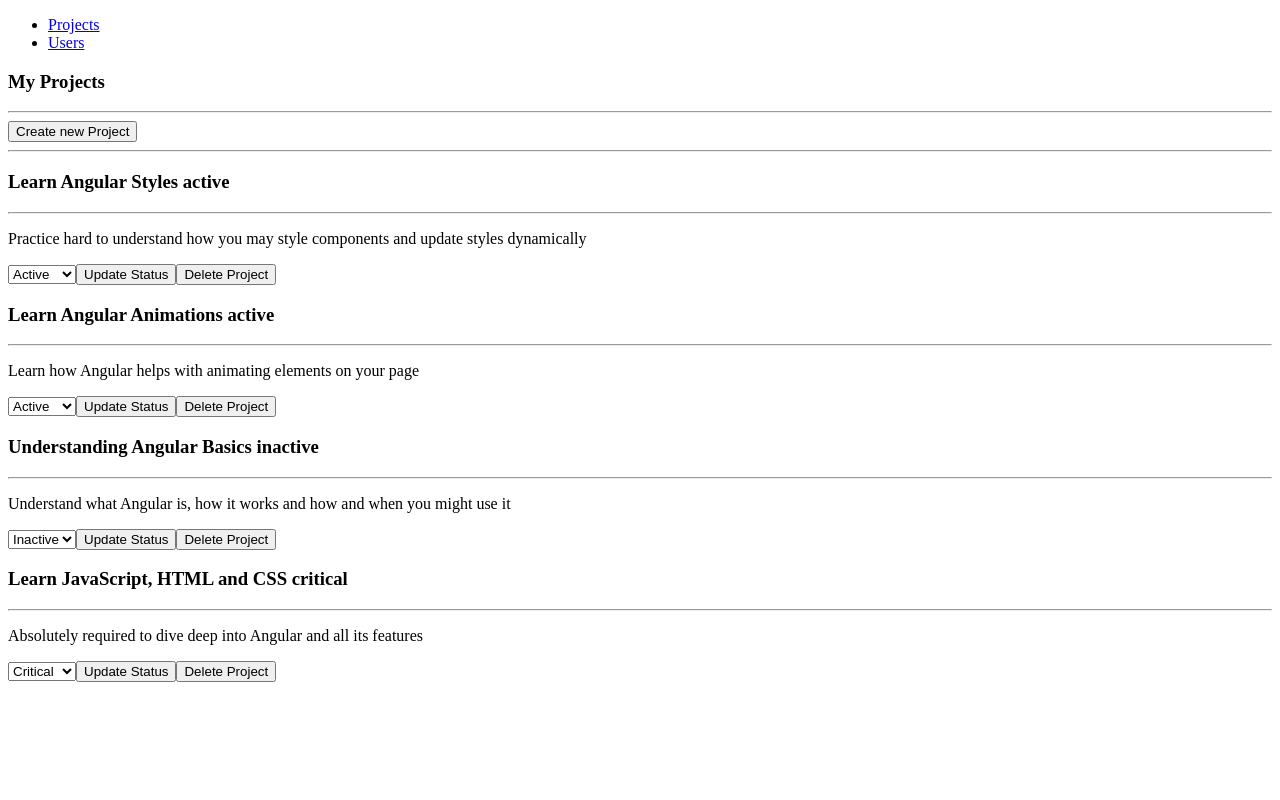
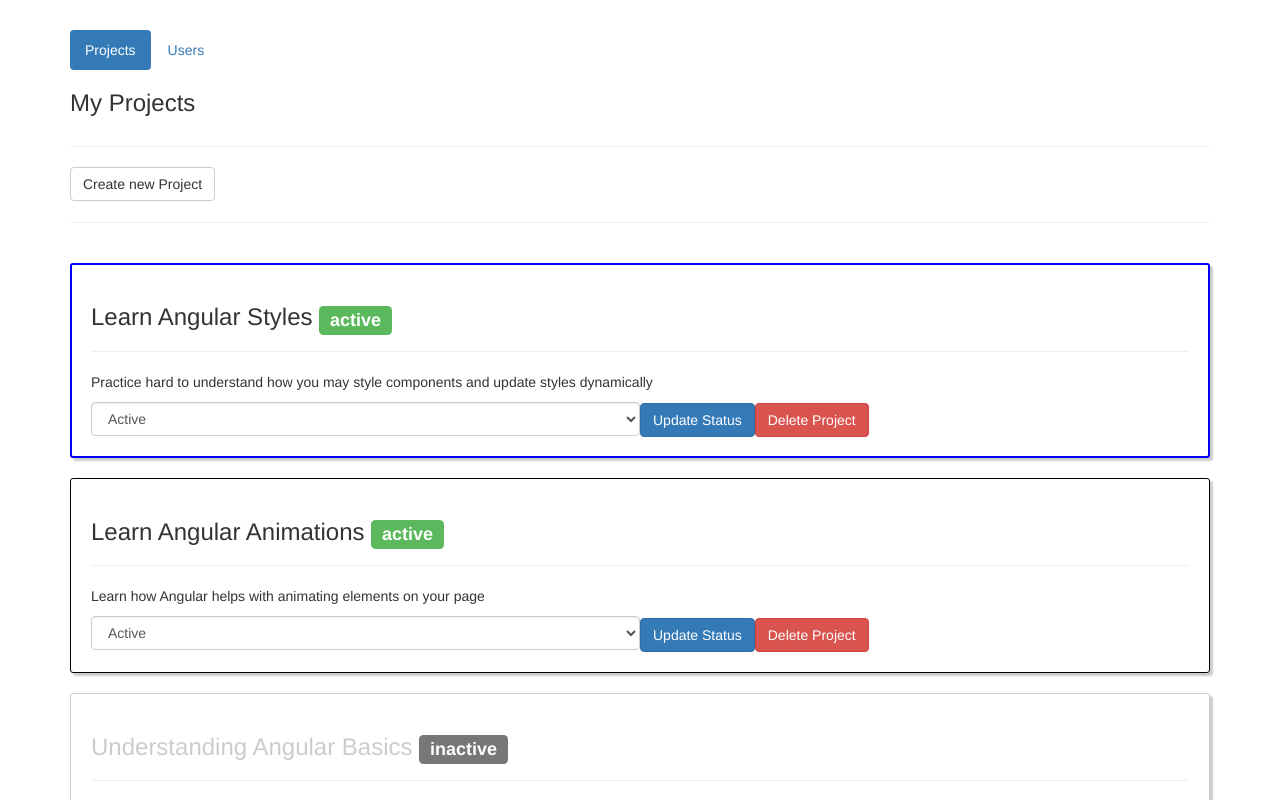
Before and after one commit to saibot777/ngFrenzyAnimate, an Angular app: page / in a window 1280 px wide. Shown: the top 800 px of the page. Built offline with nearby package versions, Linux system fonts and the light colour scheme.

Commit message:
UI heavy update...

```diff
--- a/package.json
+++ b/package.json
@@ -20,6 +20,7 @@
     "@angular/platform-browser": "^4.0.0",
     "@angular/platform-browser-dynamic": "^4.0.0",
     "@angular/router": "^4.0.0",
+    "bootstrap": "^3.3.7",
     "core-js": "^2.4.1",
     "rxjs": "^5.1.0",
     "zone.js": "^0.8.4"
--- a/src/app/app.component.css
+++ b/src/app/app.component.css
@@ -0,0 +1,3 @@
+.container{
+  margin-top: 30px;
+}
--- a/src/app/project/project.component.css
+++ b/src/app/project/project.component.css
@@ -0,0 +1,21 @@
+:host {
+  display: block;
+  border: 1px solid black;
+  border-radius: 3px;
+  box-shadow: 3px 3px 2px #ccc;
+  margin: 20px 0;
+  padding: 20px;
+}
+
+:host(.marked) {
+  padding: 19px;
+}
+
+:host(.inactive) {
+  color: #ccc;
+}
+
+.form-control {
+  display: inline-block;
+  width: 50%;
+}
--- a/src/app/project/project.component.html
+++ b/src/app/project/project.component.html
@@ -2,7 +2,8 @@
   {{ project.name }}
   <!-- Show different usages of ngClass and ngStyle"-->
   <span
-    class="label label-default">{{ project.status }}</span>
+    class="label"
+    [ngClass]="getPrjStatusClass()">{{ project.status }}</span>
 </h3>
 <hr>
 <p>{{ project.description }}</p>
--- a/src/app/project/project.component.ts
+++ b/src/app/project/project.component.ts
@@ -17,6 +17,14 @@ export class ProjectComponent implements OnInit {
   ngOnInit() {
   }
 
+  getPrjStatusClass() {
+    return {
+      'label-success': this.project.status === 'active',
+      'label-default': this.project.status === 'inactive',
+      'label-danger': this.project.status === 'critical'
+    };
+  }
+
   onUpdateStatus(newStatus: string) {
     this.statusUpdated.emit(newStatus);
   }
--- a/src/app/projects/projects.component.css
+++ b/src/app/projects/projects.component.css
@@ -0,0 +1,7 @@
+.marked {
+  border: 2px solid blue;
+}
+
+.inactive {
+  border: 1px solid #ccc;
+}
--- a/src/app/projects/projects.component.html
+++ b/src/app/projects/projects.component.html
@@ -36,6 +36,7 @@
     </div>
     <app-project
       *ngFor="let prj of projects; let i = index"
+      [ngClass]="{marked: markedPrjIndex === i, inactive: prj.status === 'inactive'}"
       [project]="prj"
       (statusUpdated)="onStatusUpdated($event, i)"
       (projectDeleted)="onProjectDeleted(i)"
```
Also changed, not shown: .angular-cli.json.
